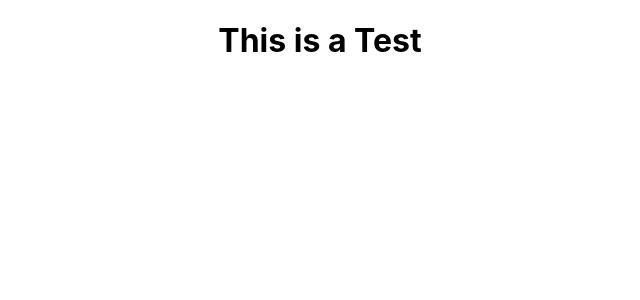
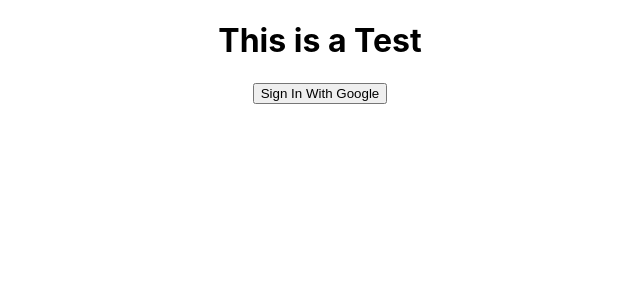
Before and after one commit to tboyd4/emailz-server, a React (Create React App) app in the folder client/: page / in a window 1280 px wide. Shown: the top 300 px of the page, without its empty margins (320-960 px from the left). Built offline with nearby package versions, Linux system fonts and the light colour scheme.

Commit message:
added setupProxy to allow client side to reference backend server routes and it'll actually work

```diff
--- a/client/src/App.js
+++ b/client/src/App.js
@@ -12,6 +12,7 @@
     return (
       <div className="App">
         <h1>This is a Test</h1>
+        <a href="/auth/google"><button>Sign In With Google</button></a>
       </div>
     );
 
```
